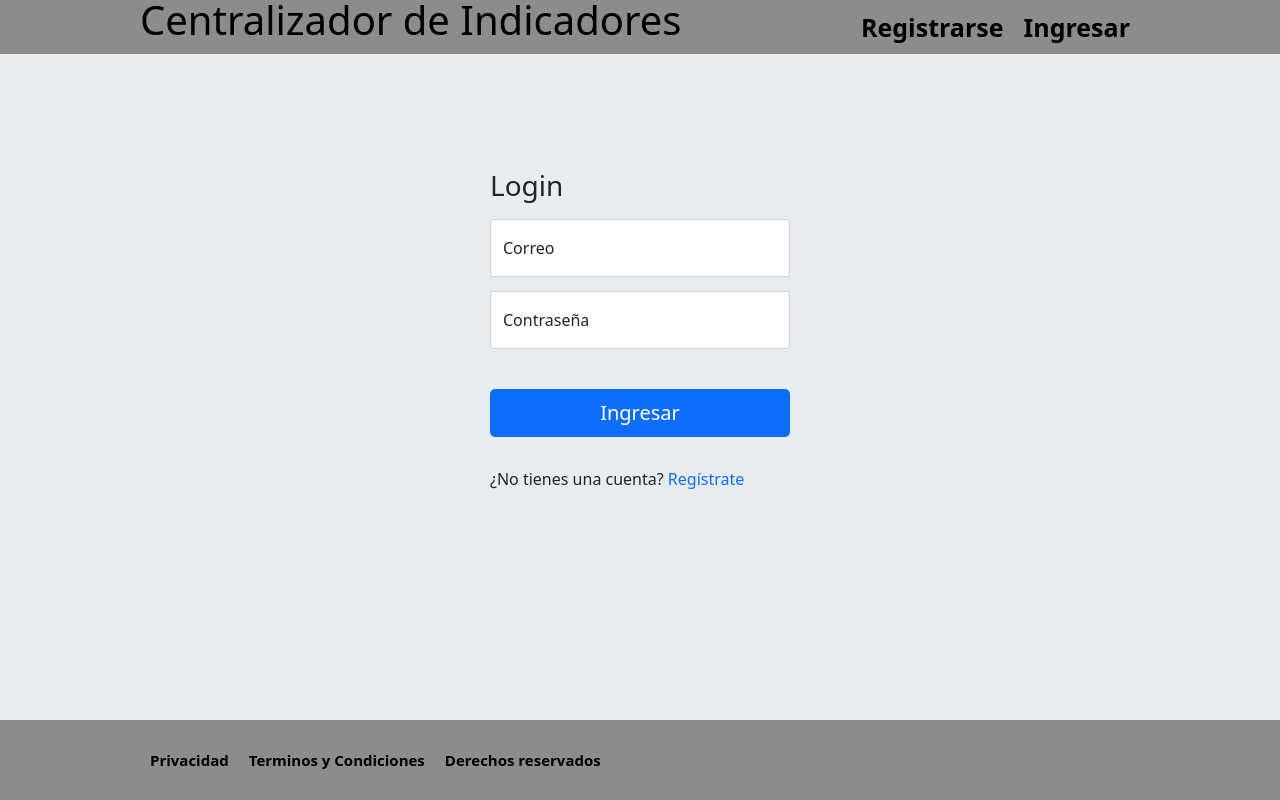
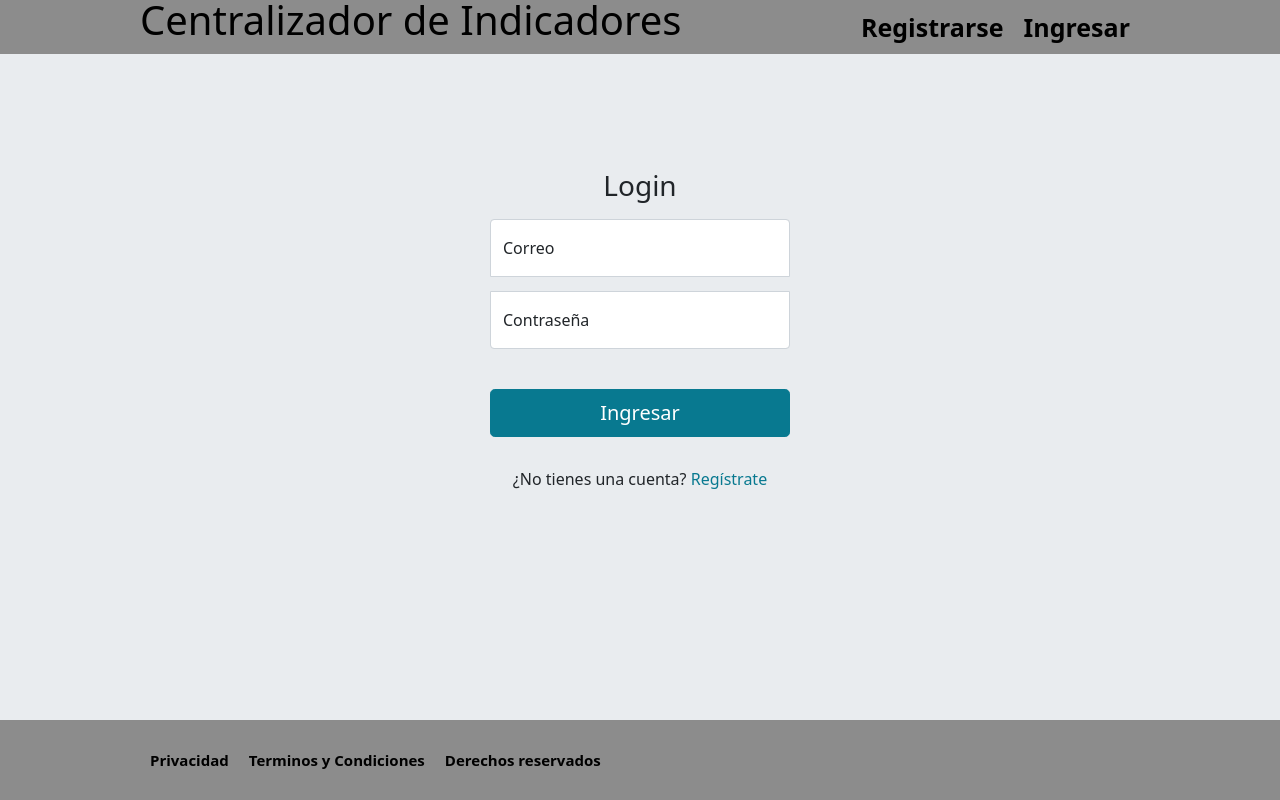
Before and after one commit to crst017/DW-UTP-CICLO4, a React (Create React App) app: page /login in a window 1280 px wide. Built offline with nearby package versions, Linux system fonts and the light colour scheme.

Commit message:
Fix login/register button colors

```diff
--- a/src/components/FormLogin.jsx
+++ b/src/components/FormLogin.jsx
@@ -16,7 +16,7 @@ export default function FormLogin() {
                         <label htmlFor="floatingPasswordLogin">Contraseña</label>
                     </div>
                     <button className="w-100 btn btn-lg btn-primary" type="submit">Ingresar</button>
-                    <p>¿No tienes una cuenta? <a href="/registro"> Regístrate</a></p>
+                    <p>¿No tienes una cuenta? <a className="register-link" href="/registro"> Regístrate</a></p>
                 </form>
             </main>
         </div>
--- a/src/components/login.css
+++ b/src/components/login.css
@@ -3,6 +3,7 @@
     display: flex;
     align-items: center;
     padding-top: 100px;
+    text-align: center;
     /* padding-bottom: 40px; */
   }
 .form-signin {
@@ -33,4 +34,9 @@ border-top-right-radius: 0;
 }
 .btn {
     margin: 30px 0;
+    background-color:#087990 !important;
+    border-color:#087990 !important;
 }
+.register-link {
+    color: #087990 !important;
+}
```
